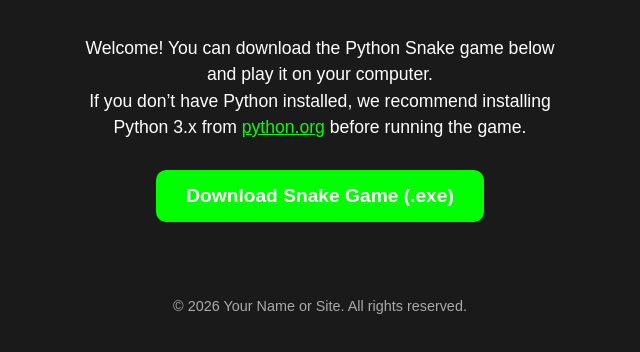
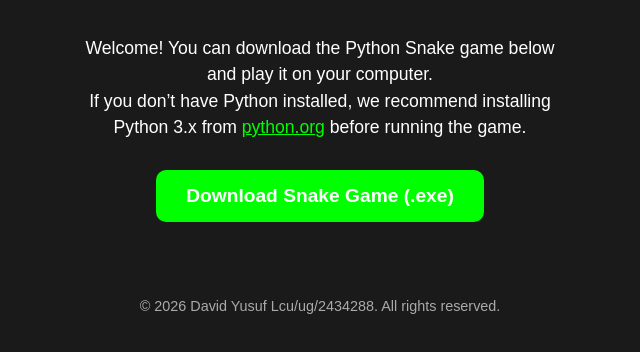
Before and after one commit to davidwithskills/Snake-Game, a plain HTML site: page index.html in a window 1280 px wide. Shown: the part 300-652 px from the top of the page, without its empty margins (320-960 px from the left). Drawn offline with Linux system fonts and the light colour scheme.

Commit message:
Update index.html

```diff
--- a/index.html
+++ b/index.html
@@ -70,7 +70,7 @@
   <!-- <a href="snake_game.exe" class="download-btn" download>Download Snake Game (.exe)</a> -->
 
   <footer>
-    &copy; 2026 Your Name or Site. All rights reserved.
+    &copy; 2026 David Yusuf Lcu/ug/2434288. All rights reserved.
   </footer>
 </body>
 </html>
```
